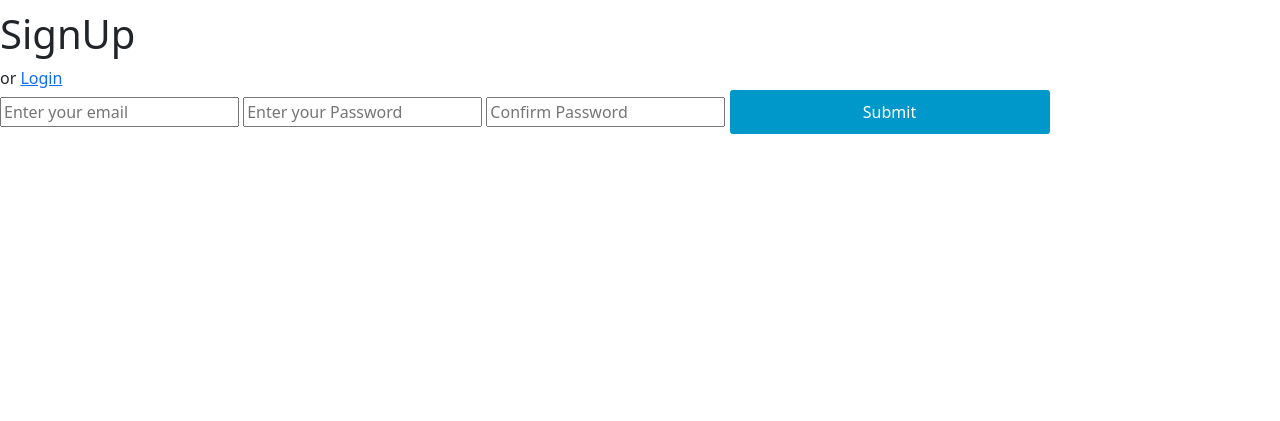
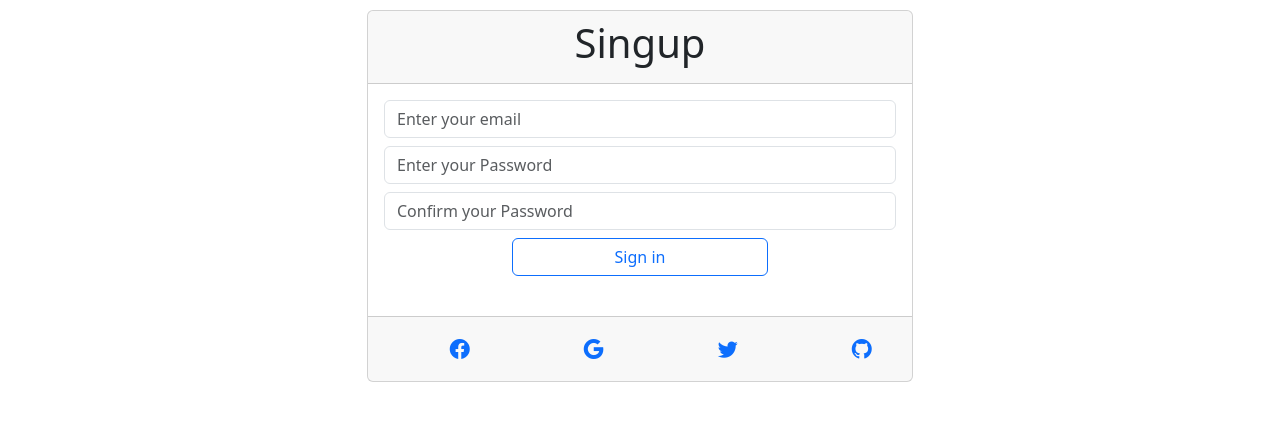
Before and after one commit to janluyleonardo/php_login, a PHP site: page /signup.php in a window 1280 px wide. Shown: the part 98-519 px from the top of the page. Run offline with PHP 8.4, Linux system fonts and the light colour scheme.

Commit message:
ajuste de formulario para signup

```diff
--- a/login.php
+++ b/login.php
@@ -89,7 +89,7 @@ if (!empty($_POST['email']) && !empty($_POST['password'])) {
             <div class="row">
               <div class="col-md-1 m-auto">
                 <button type="button" class="btn btn-link btn-lg btn-floating mx-1">
-                  <i class="bi bi-facebook" width="100"></i>
+                  <i class="bi bi-facebook"></i>
                 </button>
               </div>
               <div class="col-md-1 m-auto">
--- a/signup.php
+++ b/signup.php
@@ -2,6 +2,7 @@
 
 require 'database.php';
 
+$messageError = '';
 $message = '';
 
 if (!empty($_POST['email']) && !empty($_POST['password'])) {
@@ -15,7 +16,7 @@ if (!empty($_POST['email']) && !empty($_POST['password'])) {
     $stmt->execute();
     $message = 'Successfully created new user';
   } catch (PDOException $th) {
-    $message = 'Sorry there must have been an issue creating your account' . $th;
+    $messageError = 'Sorry there must have been an issue creating your account' . $th;
   }
   // if ($stmt->execute()) {
   //   $message = 'Successfully created new user';
@@ -38,12 +39,7 @@ if (!empty($_POST['email']) && !empty($_POST['password'])) {
 <body>
 
   <?php require 'partials/header.php' ?>
-
-  <?php if (!empty($message)) : ?>
-    <p> <?= $message ?></p>
-  <?php endif; ?>
-
-  <h1>SignUp</h1>
+  <!-- <h1>SignUp</h1>
   <span>or <a href="login.php">Login</a></span>
 
   <form action="signup.php" method="POST">
@@ -51,8 +47,68 @@ if (!empty($_POST['email']) && !empty($_POST['password'])) {
     <input name="password" type="password" placeholder="Enter your Password">
     <input name="confirm_password" type="password" placeholder="Confirm Password">
     <input type="submit" value="Submit">
-  </form>
-
+  </form> -->
+  <div class="container">
+    <div class="row">
+      <div class="col-md-6 m-auto">
+        <div class="card">
+          <div class="card-header text-center">
+            <h1>Singup</h1>
+            <?php if (!empty($message)) : ?>
+              <p class="text-success"> <?= $message ?></p>
+            <?php endif; ?>
+            <?php if (!empty($messageError)) : ?>
+              <p class="text-danger"> <?= $messageError ?></p>
+            <?php endif; ?>
+          </div>
+          <div class="card-body text-center">
+            <form action="login.php" method="POST">
+              <!-- Email input -->
+              <div class="form-outline mb-2">
+                <input type="email" class="form-control" name="email" placeholder="Enter your email" />
+              </div>
+              <!-- Password input -->
+              <div class="form-outline mb-2">
+                <input type="password" class="form-control" name="password" placeholder="Enter your Password" />
+              </div>
+              <!-- Confirm password input -->
+              <div class="form-outline mb-2">
+                <input type="confirm_password" class="form-control" name="password" placeholder="Confirm your Password" />
+              </div>
+              <!-- Submit button -->
+              <div class="col-md-6 m-auto d-grid gap-2">
+                <button type="submit" class="btn btn-outline-primary btn-md btn-block mb-4">Sign in</button>
+              </div>
+            </form>
+          </div>
+          <div class="card-footer">
+            <div class="row">
+              <div class="col-md-1 m-auto">
+                <button type="button" class="btn btn-link btn-lg btn-floating mx-1">
+                  <i class="bi bi-facebook"></i>
+                </button>
+              </div>
+              <div class="col-md-1 m-auto">
+                <button type="button" class="btn btn-link btn-lg btn-floating mx-1">
+                  <i class="bi bi-google"></i>
+                </button>
+              </div>
+              <div class="col-md-1 m-auto">
+                <button type="button" class="btn btn-link btn-lg btn-floating mx-1">
+                  <i class="bi bi-twitter"></i>
+                </button>
+              </div>
+              <div class="col-md-1 m-auto">
+                <button type="button" class="btn btn-link btn-lg btn-floating mx-1">
+                  <i class="bi bi-github"></i>
+                </button>
+              </div>
+            </div>
+          </div>
+        </div>
+      </div>
+    </div>
+  </div>
 </body>
 
 </html>
```
